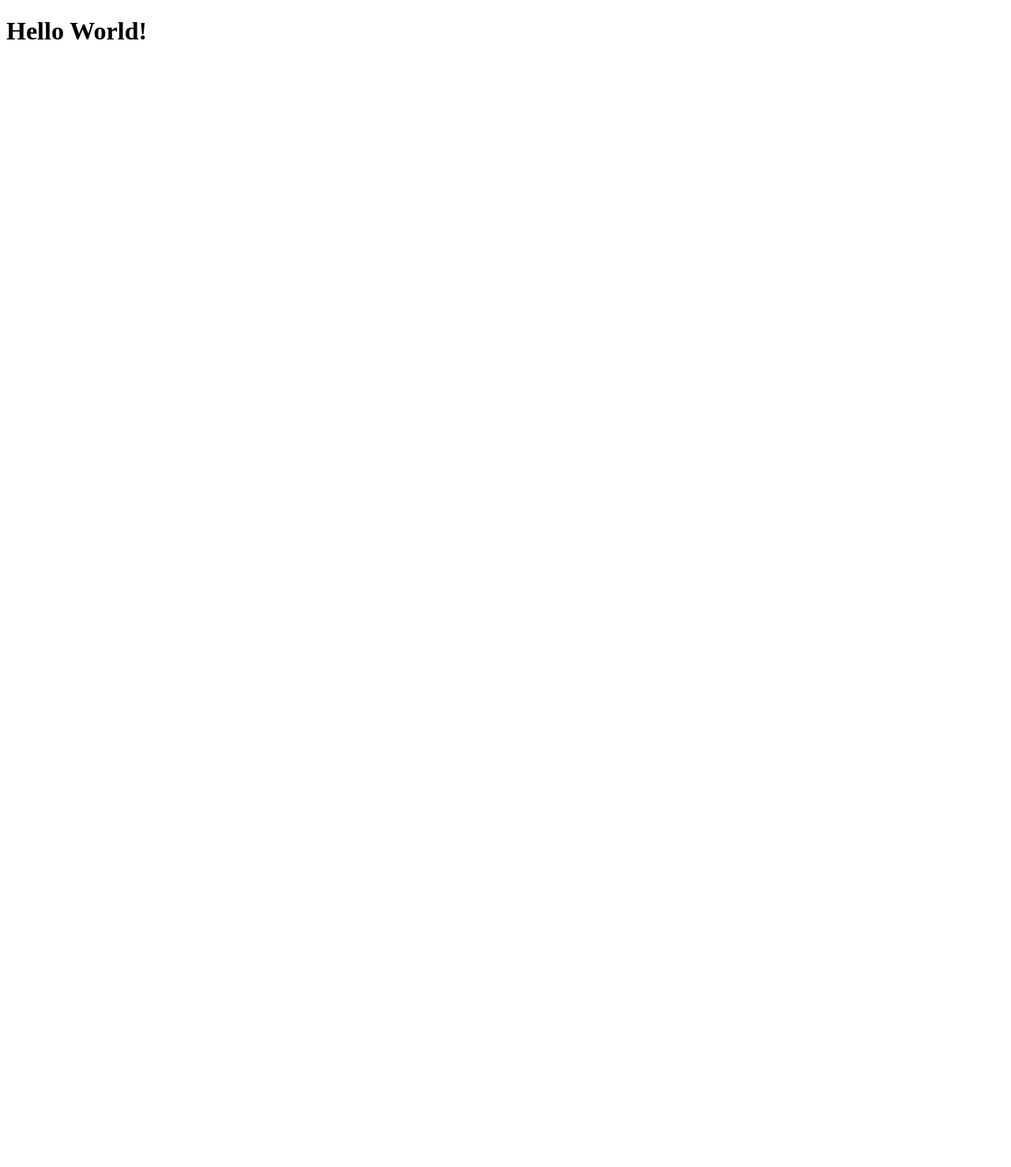
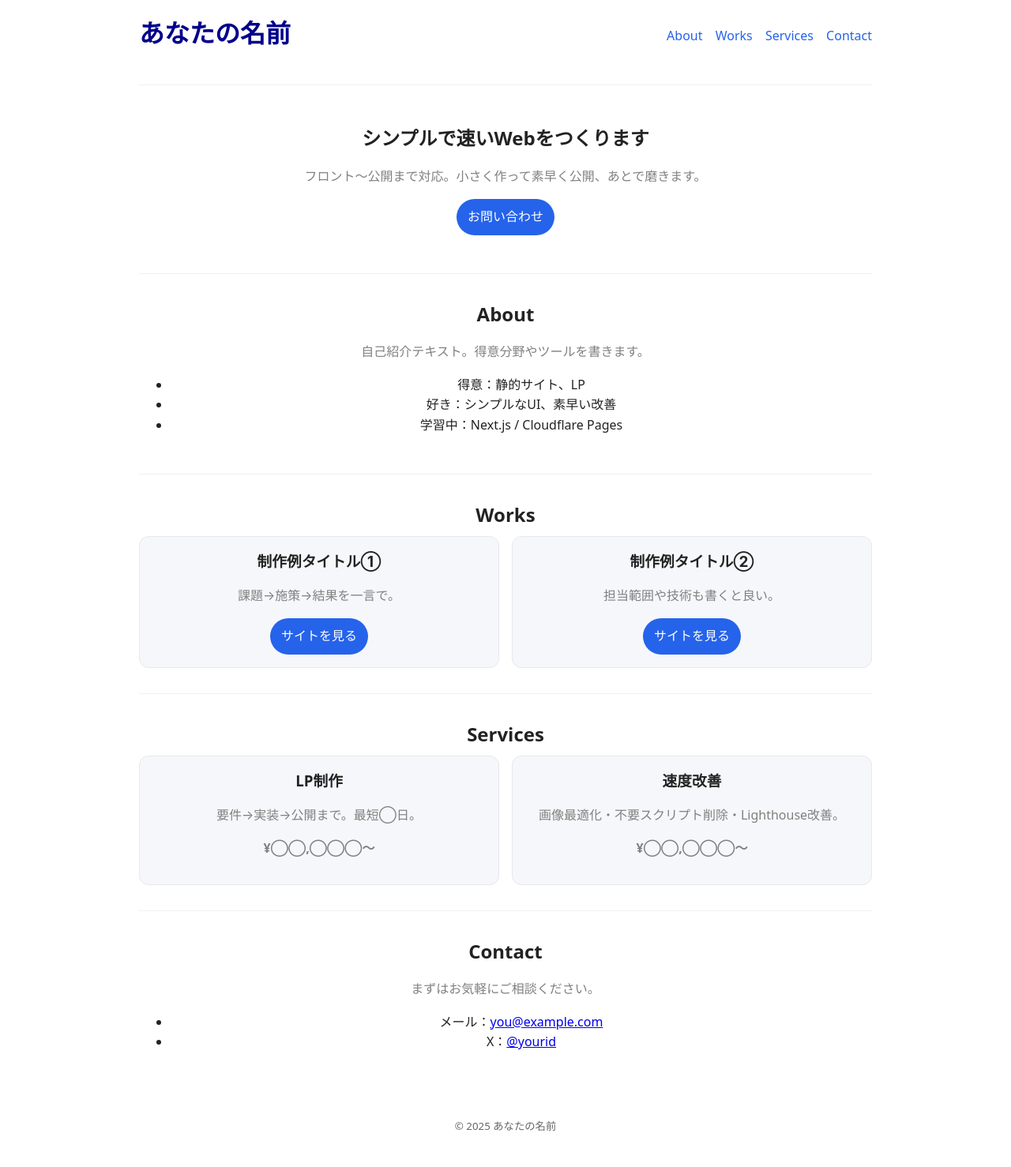
Before and after one commit to nnnakashi/mywebsaite, a plain HTML site: page index.html in a window 1280 px wide. Shown: the whole page at 79% size. Before the commit the page ends 800 px from the top, so only its background shows below. Drawn offline with Linux system fonts and the light colour scheme.

Commit message:
Replace index with full sections and styles

```diff
--- a/index.html
+++ b/index.html
@@ -1,11 +1,88 @@
 <!DOCTYPE html>
 <html lang="ja">
 <head>
-  <meta charset="utf-8" />
+  <meta charset="UTF-8" />
   <meta name="viewport" content="width=device-width, initial-scale=1" />
-  <title>My Website</title>
+  <title>あなたの名前 | ポートフォリオ</title>
+  <meta name="description" content="エンジニアのポートフォリオサイト" />
+  <link rel="stylesheet" href="style.css" />
 </head>
 <body>
-  <h1>Hello World!</h1>
+  <header>
+    <h1>あなたの名前</h1>
+    <nav>
+      <a href="#about">About</a>
+      <a href="#works">Works</a>
+      <a href="#services">Services</a>
+      <a href="#contact">Contact</a>
+    </nav>
+  </header>
+
+  <main>
+    <section id="hero" aria-labelledby="hero-title">
+      <h2 id="hero-title">シンプルで速いWebをつくります</h2>
+      <p>フロント〜公開まで対応。小さく作って素早く公開、あとで磨きます。</p>
+      <a class="btn" href="#contact">お問い合わせ</a>
+    </section>
+
+    <section id="about" aria-labelledby="about-title">
+      <h2 id="about-title">About</h2>
+      <p>自己紹介テキスト。得意分野やツールを書きます。</p>
+      <ul>
+        <li>得意：静的サイト、LP</li>
+        <li>好き：シンプルなUI、素早い改善</li>
+        <li>学習中：Next.js / Cloudflare Pages</li>
+      </ul>
+    </section>
+
+    <section id="works" aria-labelledby="works-title">
+      <h2 id="works-title">Works</h2>
+      <div class="grid">
+        <article class="card">
+          <h3>制作例タイトル①</h3>
+          <p>課題→施策→結果を一言で。</p>
+          <a class="btn" href="#" target="_blank" rel="noopener">サイトを見る</a>
+        </article>
+        <article class="card">
+          <h3>制作例タイトル②</h3>
+          <p>担当範囲や技術も書くと良い。</p>
+          <a class="btn" href="#" target="_blank" rel="noopener">サイトを見る</a>
+        </article>
+      </div>
+    </section>
+
+    <section id="services" aria-labelledby="services-title">
+      <h2 id="services-title">Services</h2>
+      <div class="grid">
+        <div class="card">
+          <h3>LP制作</h3>
+          <p>要件→実装→公開まで。最短◯日。</p>
+          <p class="price">¥◯◯,◯◯◯〜</p>
+        </div>
+        <div class="card">
+          <h3>速度改善</h3>
+          <p>画像最適化・不要スクリプト削除・Lighthouse改善。</p>
+          <p class="price">¥◯◯,◯◯◯〜</p>
+        </div>
+      </div>
+    </section>
+
+    <section id="contact" aria-labelledby="contact-title">
+      <h2 id="contact-title">Contact</h2>
+      <p>まずはお気軽にご相談ください。</p>
+      <ul>
+        <li>メール：<a href="mailto:you@example.com">you@example.com</a></li>
+        <li>X：<a href="https://x.com/yourid" target="_blank" rel="noopener">@yourid</a></li>
+      </ul>
+    </section>
+  </main>
+
+  <footer>
+    <small>© <span id="year"></span> あなたの名前</small>
+  </footer>
+
+  <script>
+    document.getElementById('year').textContent = new Date().getFullYear();
+  </script>
 </body>
 </html>
--- /dev/null
+++ b/style.css
@@ -0,0 +1,31 @@
+body {
+  background-color: #f0f8ff;
+  font-family: Arial, sans-serif;
+  text-align: center;
+}
+
+h1 {
+  color: darkblue;
+}
+
+p {
+  color: gray;
+}
+:root { --bg:#fff; --fg:#222; --muted:#666; --accent:#2563eb; --card:#f6f7fb; }
+* { box-sizing: border-box; }
+html,body { margin:0; padding:0; color:var(--fg); background:var(--bg); font-family: system-ui, -apple-system, "Segoe UI", Roboto, "Hiragino Sans", "Noto Sans JP", sans-serif; line-height:1.6; }
+header, main, footer { max-width: 960px; margin: 0 auto; padding: 16px; }
+header { display:flex; align-items:center; justify-content:space-between; gap:12px; position: sticky; top:0; background: rgba(255,255,255,.8); backdrop-filter: blur(6px); }
+nav a { margin-left: 12px; color: var(--accent); text-decoration: none; }
+nav a:hover { text-decoration: underline; }
+h1,h2,h3 { margin: 0 0 8px; }
+section { padding: 32px 0; border-top: 1px solid #eef0f3; }
+#hero { text-align:center; padding: 48px 0; }
+.grid { display: grid; grid-template-columns: repeat(auto-fit, minmax(240px, 1fr)); gap: 16px; }
+.card { background: var(--card); border: 1px solid #e6e8ef; border-radius: 12px; padding: 16px; }
+.card img { width: 100%; height: auto; border-radius: 8px; }
+.btn { display:inline-block; padding:10px 14px; border-radius: 999px; background:var(--accent); color:#fff; text-decoration:none; }
+.btn:hover { opacity:.9; }
+.price { font-weight:600; }
+footer { text-align:center; color: var(--muted); padding-bottom: 40px; }
+@media (max-width:600px){ header { flex-direction: column; align-items: flex-start; } }
```
